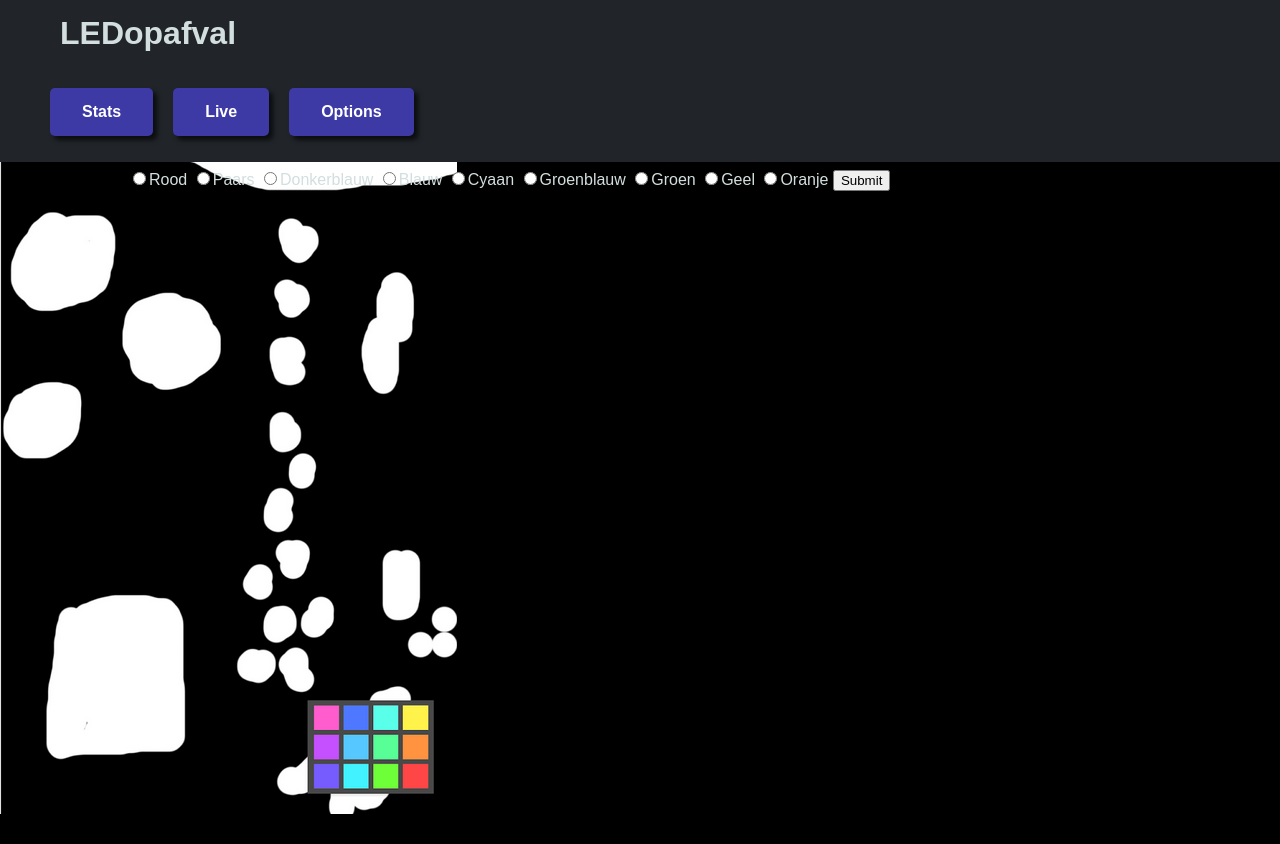
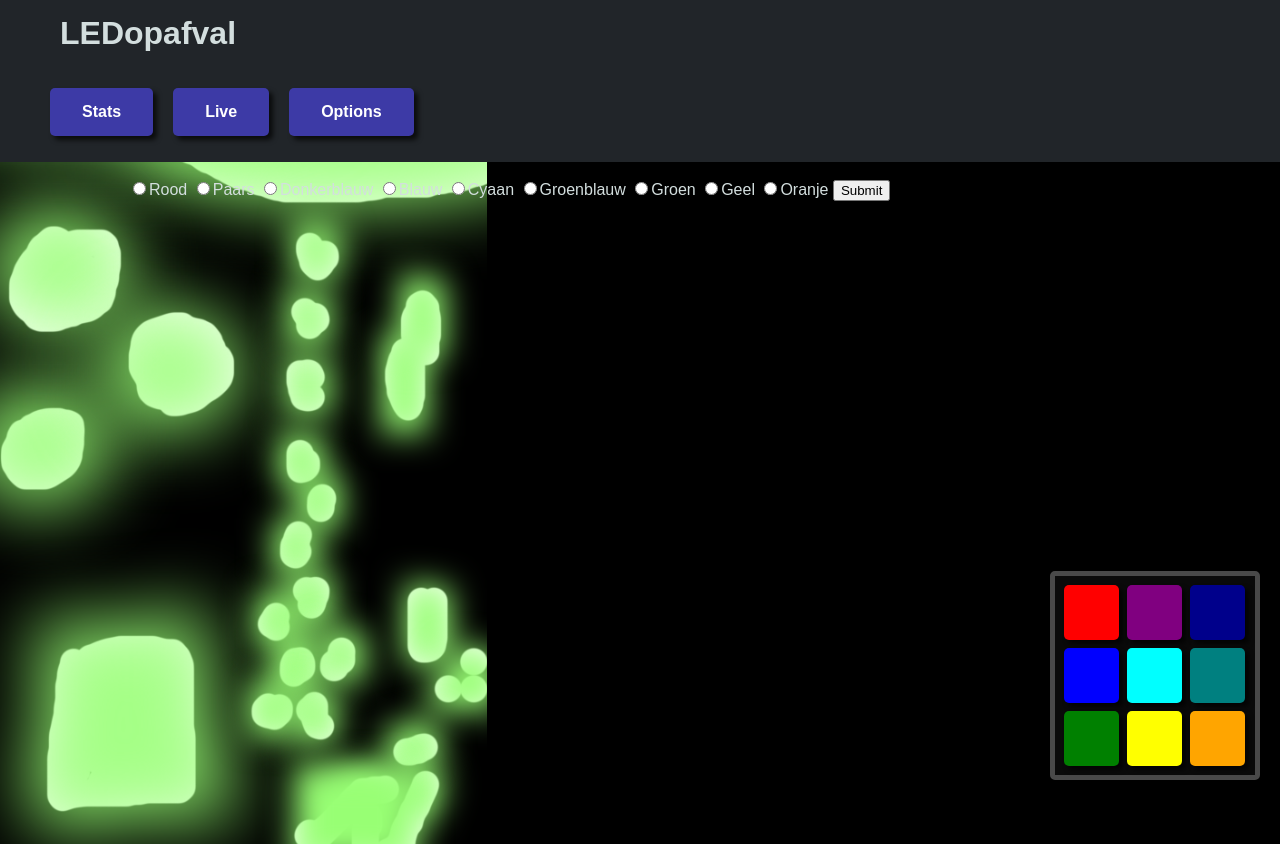
Before and after one commit to apollo-inspire/cle3_interactive_design_webapp, a PHP site: page /live/colorpicker in a window 1280 px wide. Before the commit the page ends 814 px from the top, so only its background shows below. Run offline with PHP 8.4, Linux system fonts and the light colour scheme.

Commit message:
last version

```diff
--- a/css/colorpicker.css
+++ b/css/colorpicker.css
@@ -6,6 +6,11 @@
 
 
 .colorpicker-container {
+
+    position: absolute;
+    right: 20px;
+    bottom: 20px;
+
     display: flex;
     flex-direction: row;
     flex-wrap: wrap;
--- a/css/main.css
+++ b/css/main.css
@@ -1,6 +1,6 @@
 main {
     /*background-color: #0a0a0a;*/
-    margin: var(--header-size) auto auto;
+    margin: calc(var(--header-size) + 10px) auto auto;
     width: 80%;
     padding: 2%;
     min-height: 80vh;
--- a/css/style.css
+++ b/css/style.css
@@ -67,3 +67,17 @@ body {
     margin: 20px;
     display: grid;
 }
+
+.infobox.big {
+    text-align: center;
+    font-size: 60px;
+    font-weight: bold;
+    background-color: #494949;
+    padding: 20px;
+    margin: 20px;
+    display: grid;
+
+    border-radius: 5px;
+
+    box-shadow: 4px 4px 5px rgba(0,0,0,0.5);
+}
--- a/live/colorpicker/index.php
+++ b/live/colorpicker/index.php
@@ -31,6 +31,22 @@
     </form>
 
 
+
+    <div class="colorpicker-container">
+        <a href="red" class="button2 color" style="background-color: red"></a>
+        <a href="purple" class="button2 color" style="background-color: purple"></a>
+        <a href="dark-blue" class="button2 color" style="background-color: darkblue"></a>
+        <a href="blue" class="button2 color" style="background-color: blue"></a>
+        <a href="cyan" class="button2 color" style="background-color: cyan"></a>
+        <a href="teal" class="button2 color" style="background-color: teal"></a>
+        <a href="green" class="button2 color" style="background-color: green"></a>
+        <a href="yellow" class="button2 color" style="background-color: yellow"></a>
+        <a href="orange" class="button2 color" style="background-color: orange"></a>
+    </div>
+
+
+
+
 </main>
 
 <!--footer-->
```
Also changed, not shown: img/back1.png.
